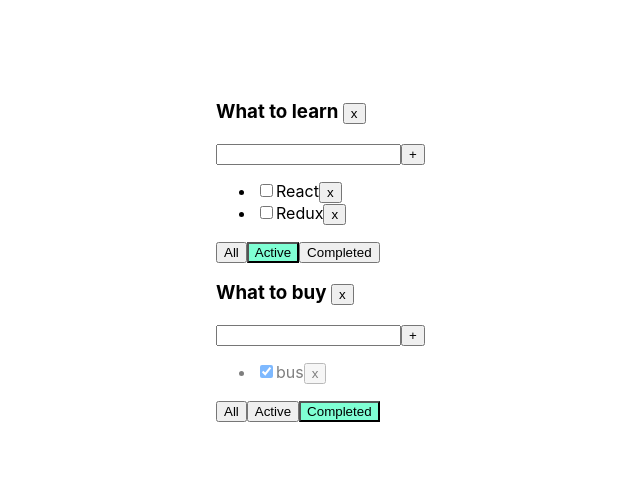
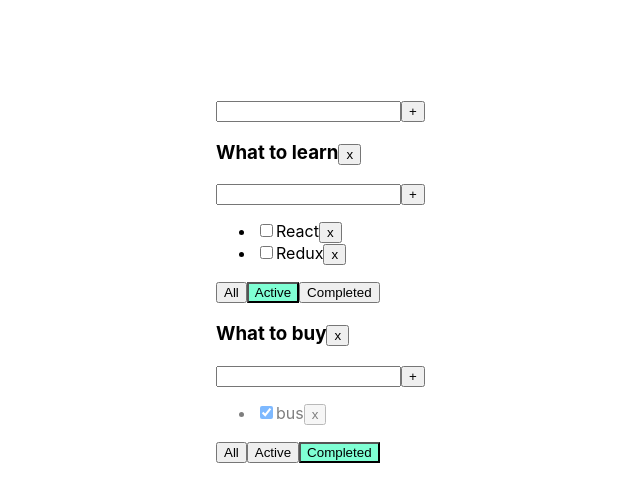
Before and after one commit to PavelMalta/Todolist-homework, a React (Create React App) app: page / in a window 1280 px wide. Shown: the top 502 px of the page, without its empty margins (284-924 px from the left). Built offline with nearby package versions, Linux system fonts and the light colour scheme.

Commit message:
add AddItemForm component in 6 lesson

```diff
--- /dev/null
+++ b/src/AddItemForm.tsx
@@ -0,0 +1,41 @@
+import React, {ChangeEvent, KeyboardEvent, useState} from "react";
+
+type AddItemFormPropsType = {
+    addItem: (title: string) => void
+}
+
+export function AddItemForm(props: AddItemFormPropsType) {
+    const [newTaskTitle, setNewTaskTitle] = useState("")
+    const [error, setError] = useState<string | null>(null)
+    const onNewTitleChangeHandler = (e: ChangeEvent<HTMLInputElement>) => {
+        setNewTaskTitle(e.currentTarget.value)
+    }
+    const onKeyPressHandler = (e: KeyboardEvent<HTMLInputElement>) => {
+        setError(null);
+        if (e.key === "Enter") {
+            props.addItem(newTaskTitle);
+            setNewTaskTitle("")
+        }
+    }
+    const addTask = () => {
+        if (newTaskTitle.trim() === "") {
+            setError("Title is required")
+            return;
+        }
+        props.addItem(newTaskTitle.trim());
+        setNewTaskTitle("")
+    }
+
+    return (
+        <div>
+            <input value={newTaskTitle}
+                   onChange={onNewTitleChangeHandler}
+                   onKeyPress={onKeyPressHandler}
+                   className={error ? "error" : ""}
+            />
+            <button onClick={addTask}>+</button>
+            {error && <div className={"error-message"}>{error}</div>}
+
+        </div>
+    )
+}
--- a/src/App.tsx
+++ b/src/App.tsx
@@ -2,6 +2,7 @@ import React, {useState} from 'react';
 import {v1} from 'uuid';
 import './App.css';
 import {TaskType, Todolist} from "./Todolist";
+import {AddItemForm} from "./AddItemForm";
 
 export type FilterValuesType = "All" | "Completed" | "Active"
 type TodoListType = {
@@ -44,8 +45,8 @@ function App() {
         }
     }
 
-    function removeTodoList (todoListID: string) {
-        let filteredTodoList = todoLists.filter( tl => tl.id !== todoListID )
+    function removeTodoList(todoListID: string) {
+        let filteredTodoList = todoLists.filter(tl => tl.id !== todoListID)
         setTodoLists(filteredTodoList)
         delete tasksObj[todoListID]
         setTasks({...tasksObj})
@@ -71,9 +72,22 @@ function App() {
         ]
     })
 
+    function addTodoList(title: string) {
+        let todoList: TodoListType = {
+            id: v1(),
+            title: title,
+            filter: "All"
+        }
+        setTodoLists([todoList, ...todoLists])
+        setTasks({
+            ...tasksObj,
+            [todoList.id]:[]
+        })
+    }
+
     return (
         <div className="App">
-
+            <AddItemForm addItem={addTodoList}/>
             {
                 todoLists.map((tl) => {
                     let tasksForTodolist = tasksObj[tl.id];
--- a/src/Todolist.tsx
+++ b/src/Todolist.tsx
@@ -1,6 +1,7 @@
-import React, {ChangeEvent, KeyboardEvent, useState} from "react";
+import React, {ChangeEvent} from "react";
 import {FilterValuesType} from "./App";
 import './App.css';
+import {AddItemForm} from "./AddItemForm";
 
 export type TaskType = {
     id: string
@@ -11,56 +12,32 @@ type PropsType = {
     id: string
     title: string
     tasks: Array<TaskType>
-    removeTask: (id: string, odoListID: string) => void
+    removeTask: (id: string, todoListID: string) => void
     changeFilter: (value: FilterValuesType, todoListsID: string) => void
-    addTask: (title: string, odoListID: string) => void
+    addTask: (title: string, todoListID: string) => void
     changeTaskStatus: (taskID: string, isDone: boolean, odoListID: string) => void
     filter: FilterValuesType
     removeTodoList: (todoListsID: string) => void
 }
 
 export function Todolist(props: PropsType) {
-    const [newTaskTitle, setNewTaskTitle] = useState("")
-    const [error, setError] = useState<string | null>(null)
 
-    const onNewTitleChangeHandler = (e: ChangeEvent<HTMLInputElement>) => {
-        setNewTaskTitle(e.currentTarget.value)
-    }
-    const onKeyPressHandler = (e: KeyboardEvent<HTMLInputElement>) => {
-        setError(null);
-        if (e.key === "Enter") {
-            props.addTask(newTaskTitle, props.id);
-            setNewTaskTitle("")
-        }
-    }
-    const addTask = () => {
-        if (newTaskTitle.trim() === "") {
-            setError("Title is required")
-            return;
-        }
-        props.addTask(newTaskTitle.trim(), props.id);
-        setNewTaskTitle("")
-    }
     const onAllClickHandler = () => props.changeFilter("All", props.id)
     const onActiveClickHandler = () => props.changeFilter("Active", props.id)
     const onCompletedClickHandler = () => props.changeFilter("Completed", props.id)
-    const removeTodoList =  () => {
+    const removeTodoList = () => {
         props.removeTodoList(props.id)
+    }
+    const addTask = (title: string) => {
+        props.addTask(title, props.id)
     }
 
     return (
         <div>
-            <h3>{props.title} <button onClick={removeTodoList}>x</button></h3>
-            <div>
-                <input value={newTaskTitle}
-                       onChange={onNewTitleChangeHandler}
-                       onKeyPress={onKeyPressHandler}
-                       className={error ? "error" : ""}
-                />
-                <button onClick={addTask}>+</button>
-                {error && <div className={"error-message"}>{error}</div>}
-
-            </div>
+            <h3>{props.title}
+                <button onClick={removeTodoList}>x</button>
+            </h3>
+                <AddItemForm addItem={addTask} />
             <ul>
                 {
                     props.tasks.map(t => {
@@ -71,8 +48,8 @@ export function Todolist(props: PropsType) {
 
                         return (
                             <li key={t.id} className={t.isDone ? "is-done" : ""}><input type="checkbox"
-                                                  checked={t.isDone}
-                                                  onChange={onChangeHandler}
+                                                                                        checked={t.isDone}
+                                                                                        onChange={onChangeHandler}
                             />
                                 <span>{t.title}</span>
                                 <button onClick={onRemoveHandler}>x
@@ -83,9 +60,14 @@ export function Todolist(props: PropsType) {
 
             </ul>
             <div>
-                <button className={props.filter === "All" ? "active-filter" : ""} onClick={onAllClickHandler}>All</button>
-                <button className={props.filter === "Active" ? "active-filter" : ""} onClick={onActiveClickHandler}>Active</button>
-                <button className={props.filter === "Completed" ? "active-filter" : ""} onClick={onCompletedClickHandler}>Completed</button>
+                <button className={props.filter === "All" ? "active-filter" : ""} onClick={onAllClickHandler}>All
+                </button>
+                <button className={props.filter === "Active" ? "active-filter" : ""}
+                        onClick={onActiveClickHandler}>Active
+                </button>
+                <button className={props.filter === "Completed" ? "active-filter" : ""}
+                        onClick={onCompletedClickHandler}>Completed
+                </button>
             </div>
 
         </div>
```
